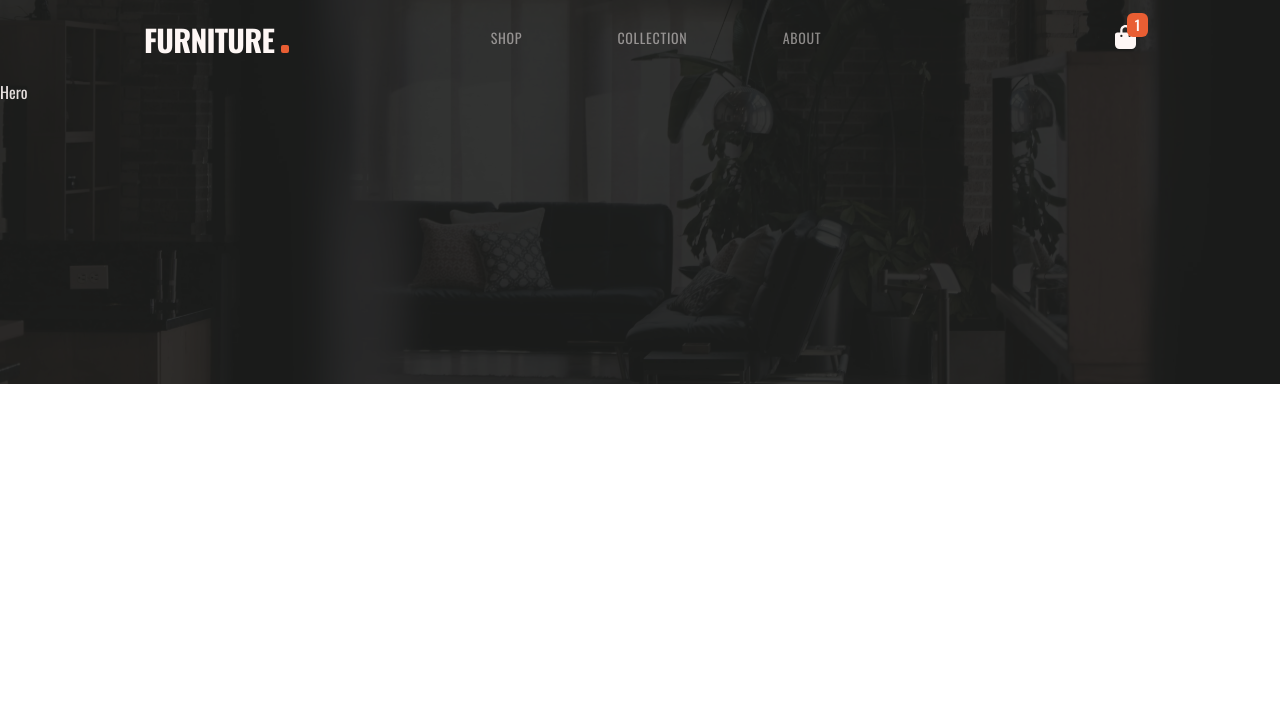
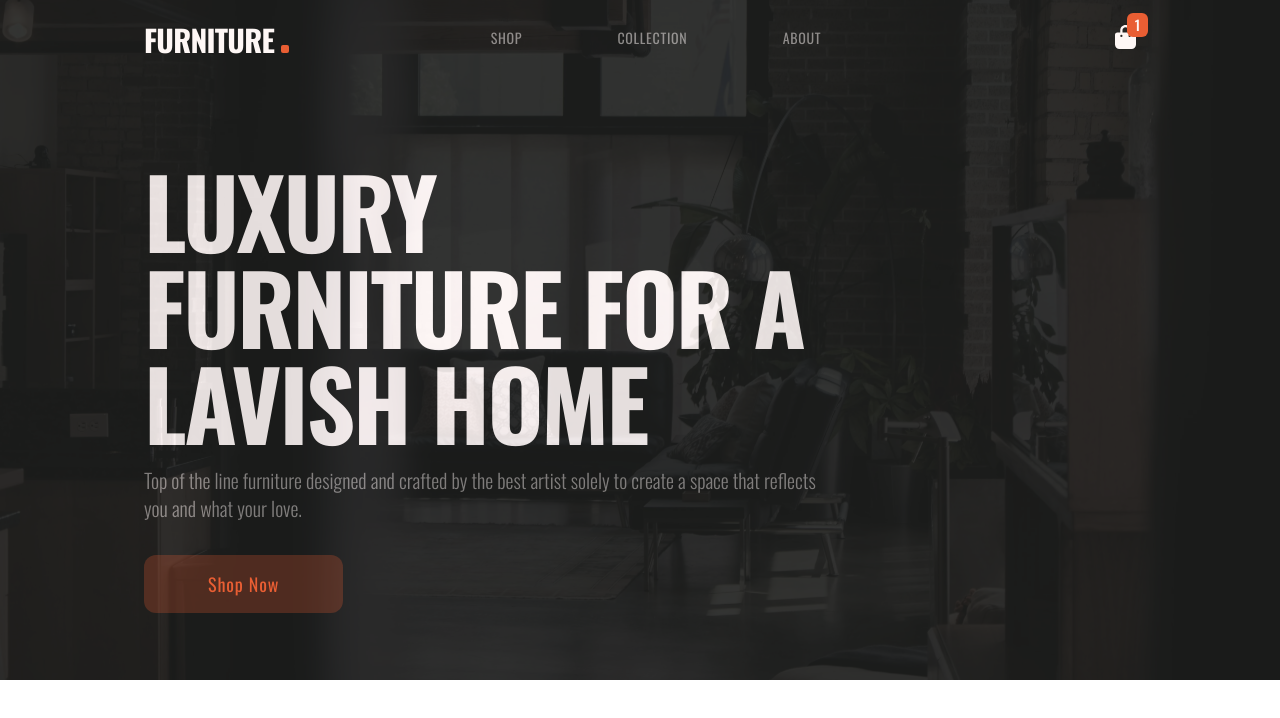
Before and after one commit to AfopeM/Furniture, a Next.js app: page / in a window 1280 px wide. Shown: the top 718 px of the page. Built offline with nearby package versions, Linux system fonts and the light colour scheme; a web font is replaced by a local one.

Commit message:
Home Page feat: Completed Home Page Hero section style: Changed brand-gray colour and deleted brand-lightgrey refactor: Updated Nav Link colours with new brand-gray colour

```diff
--- a/src/app/page.tsx
+++ b/src/app/page.tsx
@@ -1,9 +1,37 @@
+import Link from "next/link";
 import { Hero } from "@/components";
 
 export default function Home() {
   return (
-    <main className="">
-      <Hero />
-    </main>
+    <>
+      <Hero>
+        <div className="max-w-lg md:max-w-xl lg:text-start lg:max-w-2xl">
+          {/* TITLE */}
+          <h1
+            className="pb-4 text-5xl font-bold uppercase tracking-tight
+            md:text-6xl lg:text-8xl"
+          >
+            Luxury furniture for a lavish home
+          </h1>
+
+          {/* TAGLINE */}
+          <p className="font-fira pb-12 text-lg font-light text-brand-gray lg:text-xl">
+            Top of the line furniture designed and crafted by the best artist
+            solely to create a space that reflects you and what your love.
+          </p>
+
+          {/* SHOP BUTTON */}
+          <Link
+            href="/shop"
+            className="relative brand-duration-500 rounded-xl bg-brand-base/25
+            px-8 py-4 tracking-wider text-brand-base hover:bg-brand-base
+            hover:px-12 hover:text-brand-light lg:px-16 lg:text-lg lg:hover:px-20"
+          >
+            Shop Now
+          </Link>
+        </div>
+      </Hero>
+      <main className=""></main>
+    </>
   );
 }
--- a/src/components/Hero.tsx
+++ b/src/components/Hero.tsx
@@ -1,19 +1,37 @@
 "use client";
 import { Nav } from ".";
 import Image from "next/image";
+import { usePathname } from "next/navigation";
 
-export default function Hero() {
+//prettier-ignore
+export default function Hero({ children } : { children:React.ReactNode }) {
+const currentPage = usePathname();
+
   return (
-    <header className="relative w-full h-96 bg-brand-dark">
+    <header className="relative w-full bg-brand-dark">
+      {/* BG IMAGE */}
       <Image
         fill
+        priority
         alt="hero"
         sizes="80vw"
         src="/hero.webp"
         className="object-cover opacity-10"
       />
+      {/* NAVBAR */}
       <Nav />
-      Hero
+
+
+      {/* HERO */}
+      <section
+        className={`${
+          currentPage === "/"
+            ? "h-[75vh] lg:justify-start"
+            : "h-[40vh]"
+        } brand-px flex w-full items-center justify-center text-center`}
+      >
+        {children}
+      </section>
     </header>
   );
 }
--- a/src/components/Nav.tsx
+++ b/src/components/Nav.tsx
@@ -5,9 +5,9 @@ import { useMediaQuery } from "@mantine/hooks";
 import { useState, useEffect, SetStateAction } from "react";
 import { FontAwesomeIcon } from "@fortawesome/react-fontawesome";
 import {
+  faXmark,
   faBagShopping,
   faBarsStaggered,
-  faXmark,
 } from "@fortawesome/free-solid-svg-icons";
 
 export default function Nav() {
@@ -55,7 +55,9 @@ export default function Nav() {
       {/* LOGO */}
       <Link
         href="/"
-        className={`brand-duration-300 group col-start-2 row-start-1
+        className={`${
+          currentPage === "/" ? "text-brand-light" : "text-brand-gray"
+        } brand-duration-500 group col-start-2 row-start-1
         justify-self-center text-2xl font-bold tracking-tight
         hover:text-brand-light md:col-start-1 md:justify-self-start
         md:text-3xl`}
@@ -64,7 +66,7 @@ export default function Nav() {
         <span
           className={`${
             currentPage === "/" ? " opacity-100" : "opacity-0"
-          } brand-duration-300 inline-block h-2 w-2 rounded-sm
+          } brand-duration-500 inline-block h-2 w-2 rounded-sm
           bg-brand-base group-hover:opacity-100`}
         />
       </Link>
@@ -103,9 +105,7 @@ export default function Nav() {
           href="/"
           onClick={() => setOpenMenu(false)}
           className={`${
-            currentPage === "/"
-              ? "text-brand-light"
-              : "text-brand-light text-opacity-50"
+            currentPage === "/" ? "text-brand-light" : "text-brand-gray"
           } brand-duration-500 group mt-20 text-3xl font-bold tracking-tight
           hover:text-brand-light`}
         >
@@ -132,7 +132,7 @@ export default function Nav() {
                   className={`${
                     currentPage === route.path
                       ? "text-brand-light"
-                      : "text-brand-light text-opacity-50"
+                      : "text-brand-gray"
                   } brand-duration-500 tracking-wider hover:text-brand-light`}
                 >
                   {route.name}
@@ -162,7 +162,7 @@ export default function Nav() {
                 className={`${
                   currentPage === route.path
                     ? "text-brand-light"
-                    : "text-brand-light text-opacity-50"
+                    : "text-brand-gray"
                 } brand-duration-500 tracking-wider hover:text-brand-light`}
               >
                 {route.name}
--- a/tailwind.config.js
+++ b/tailwind.config.js
@@ -18,8 +18,7 @@ module.exports = {
           secondary: "rgb(243,173,150)",
           base: "rgb(233,94,51)",
           border: "rgb(215,146,124)",
-          lightgray: "rgb(211,210,211)",
-          gray: "rgb(129,128,128)",
+          gray: "rgba(254,247,245,50%)",
           dark: "rgb(30,31,30)",
         },
       },
```
